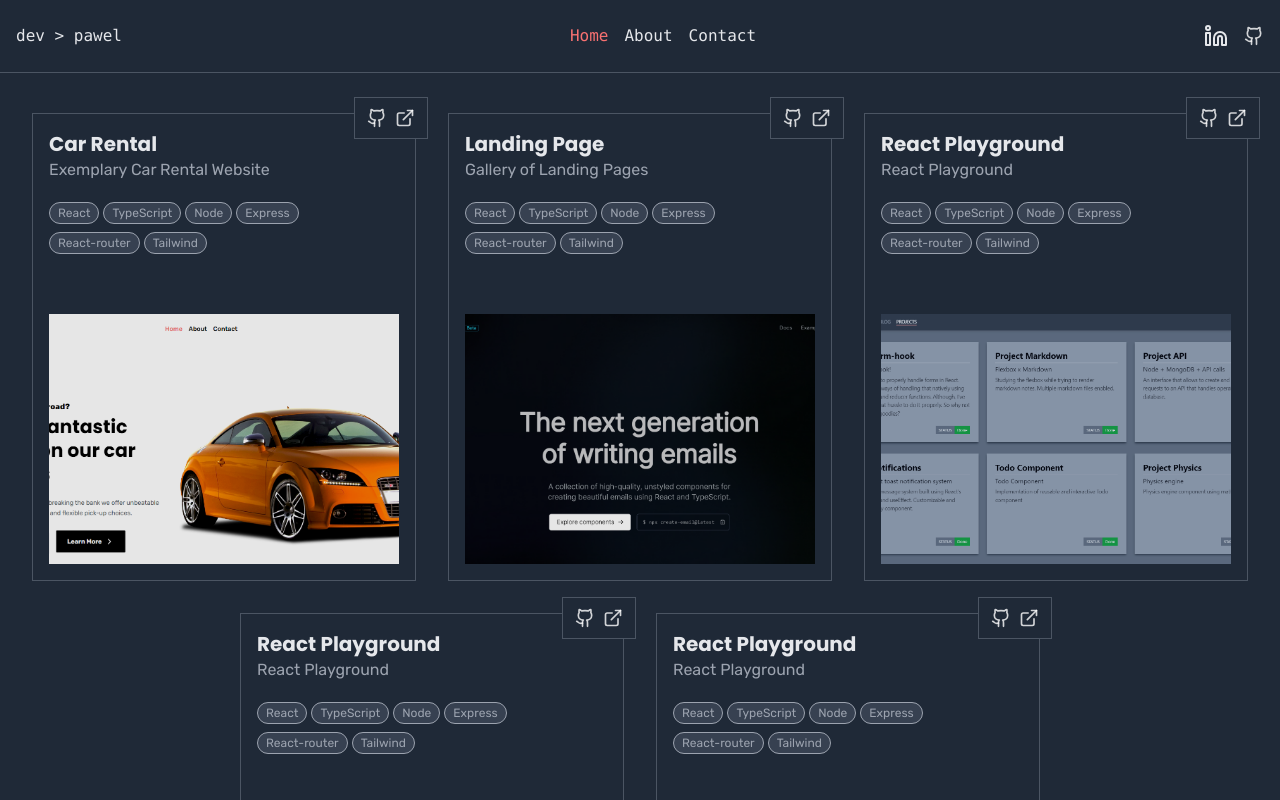
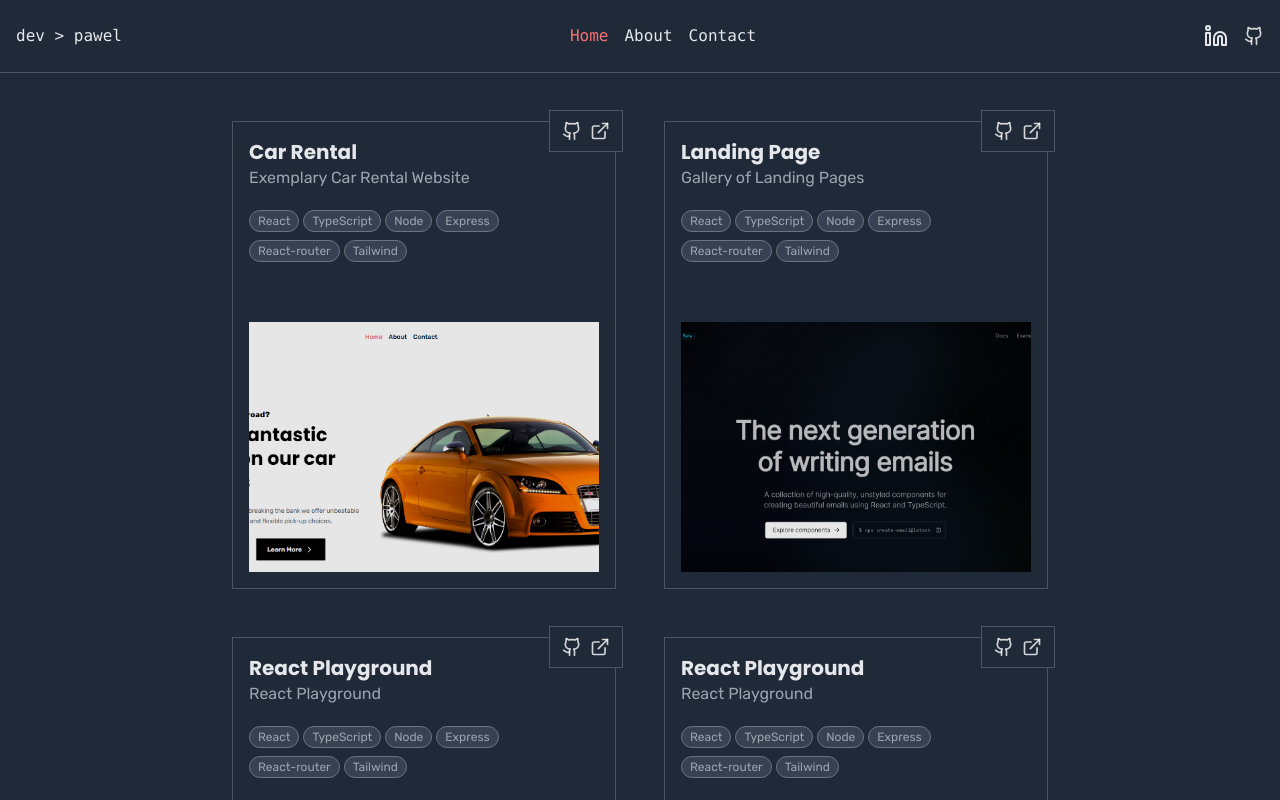
Before and after one commit to mrlzzz/portfolio-main, a React (Vite) app: page / in a window 1280 px wide. Shown: the top 800 px of the page. Built offline with nearby package versions, Linux system fonts and the light colour scheme.

Commit message:
fix: Card layout

```diff
--- a/src/components/feature/Projects.tsx
+++ b/src/components/feature/Projects.tsx
@@ -6,7 +6,7 @@ const Projects = () => {
   });
 
   return (
-    <section className="mx-auto my-4 h-fit min-h-[75vh] max-w-7xl p-2">
+    <section className="mx-auto my-4 h-fit min-h-[75vh] max-w-[1500px] p-2">
       <div className="mx-auto flex flex-wrap justify-center ">{cards}</div>
     </section>
   );
--- a/src/components/ui/Badge.tsx
+++ b/src/components/ui/Badge.tsx
@@ -4,7 +4,7 @@ type BadgeProps = {
 
 const Badge = ({ title }: BadgeProps) => {
   return (
-    <div className="my-[4px] mr-[4px] w-fit rounded-xl border border-gray-400 bg-gray-700 px-2 py-[2px] text-xs text-gray-400">
+    <div className="my-[4px] mr-[4px] w-fit rounded-xl border border-gray-500 bg-gray-700 px-2 py-[2px] text-xs text-gray-400">
       {title}
     </div>
   );
--- a/src/components/ui/Card.tsx
+++ b/src/components/ui/Card.tsx
@@ -25,15 +25,12 @@ const Card = ({ data }: CardProps) => {
   });
 
   return (
-    <a className="relative transition-all active:scale-95" href={link}>
-      <div className="m-4 flex h-fit flex-col justify-between gap-10 border border-gray-600 bg-gray-800 p-4 active:shadow-none">
+    <div className="relative m-6 flex h-fit flex-col justify-between gap-10 border border-gray-600 bg-gray-800 p-4 active:shadow-none">
       <div>
         <h1 className="text-xl font-bold">{title}</h1>
         <p className="text-gray-400">{description}</p>
-          <div className="my-4 flex max-w-[300px] flex-wrap">
-            {techStackList}
-          </div>
-          <div className="absolute right-0 top-0 mx-1 flex gap-2 border border-gray-600 bg-gray-800 px-3 py-2">
+        <div className="my-4 flex max-w-[300px] flex-wrap">{techStackList}</div>
+        <div className="absolute -right-3 -top-3 mx-1 flex gap-2 border border-gray-600 bg-gray-800 px-3 py-2">
           <a href={github}>
             <Icon type="github" />
           </a>
@@ -49,7 +46,6 @@ const Card = ({ data }: CardProps) => {
         alt={`Screenshot of the ${title} project`}
       />
     </div>
-    </a>
   );
 };
 
--- a/src/utils/Icon.tsx
+++ b/src/utils/Icon.tsx
@@ -218,7 +218,7 @@ const github = (
     strokeWidth="2"
     strokeLinecap="round"
     strokeLinejoin="round"
-    className="bg- w-5 text-white/80 transition-all hover:text-red-400"
+    className="w-5 text-white/80 transition-all hover:text-red-400"
   >
     <path d="M15 22v-4a4.8 4.8 0 0 0-1-3.5c3 0 6-2 6-5.5.08-1.25-.27-2.48-1-3.5.28-1.15.28-2.35 0-3.5 0 0-1 0-3 1.5-2.64-.5-5.36-.5-8 0C6 2 5 2 5 2c-.3 1.15-.3 2.35 0 3.5A5.403 5.403 0 0 0 4 9c0 3.5 3 5.5 6 5.5-.39.49-.68 1.05-.85 1.65-.17.6-.22 1.23-.15 1.85v4" />
     <path d="M9 18c-4.51 2-5-2-7-2" />
```
Lines whose indentation alone changed are shown as unchanged.
